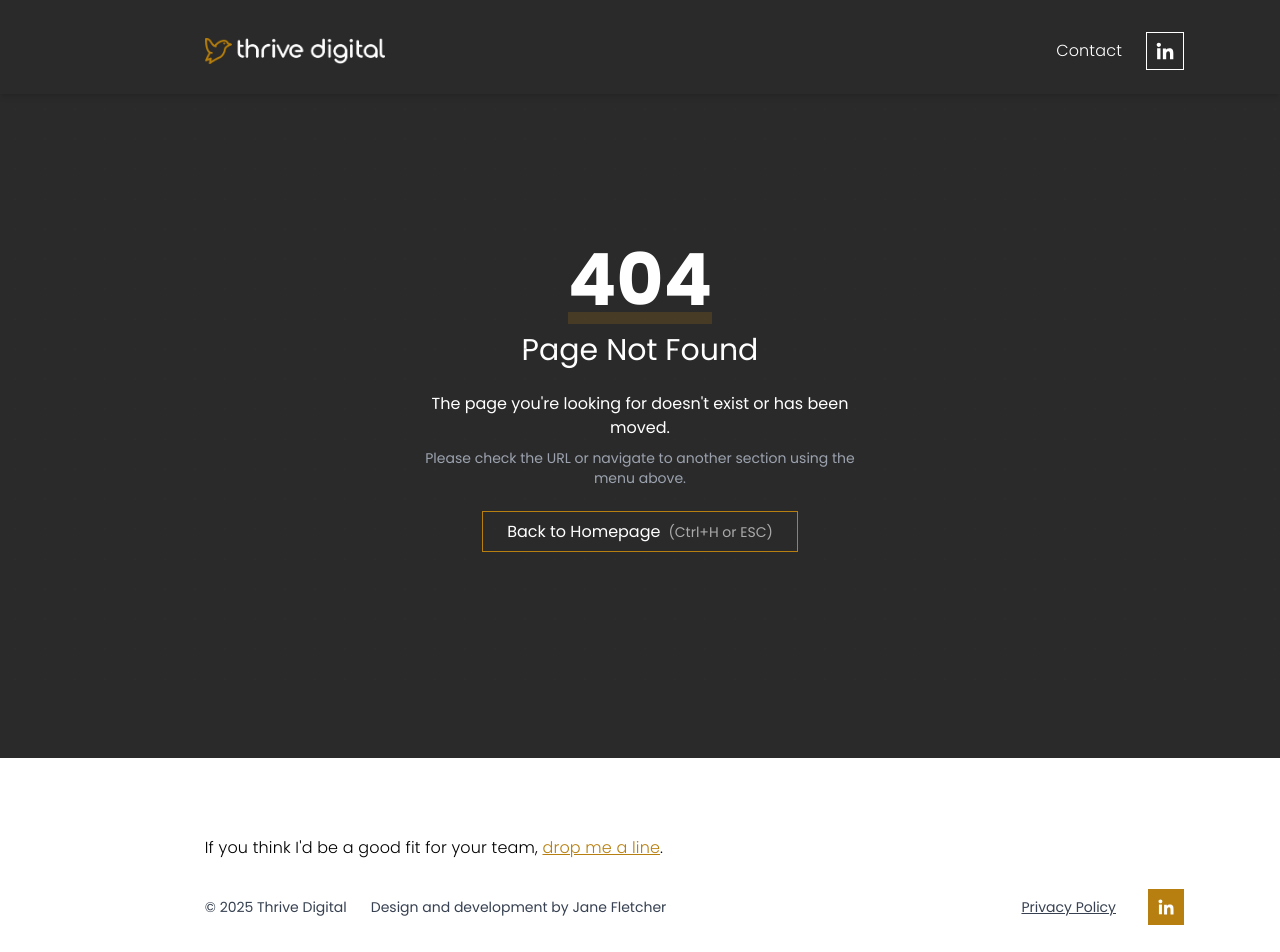
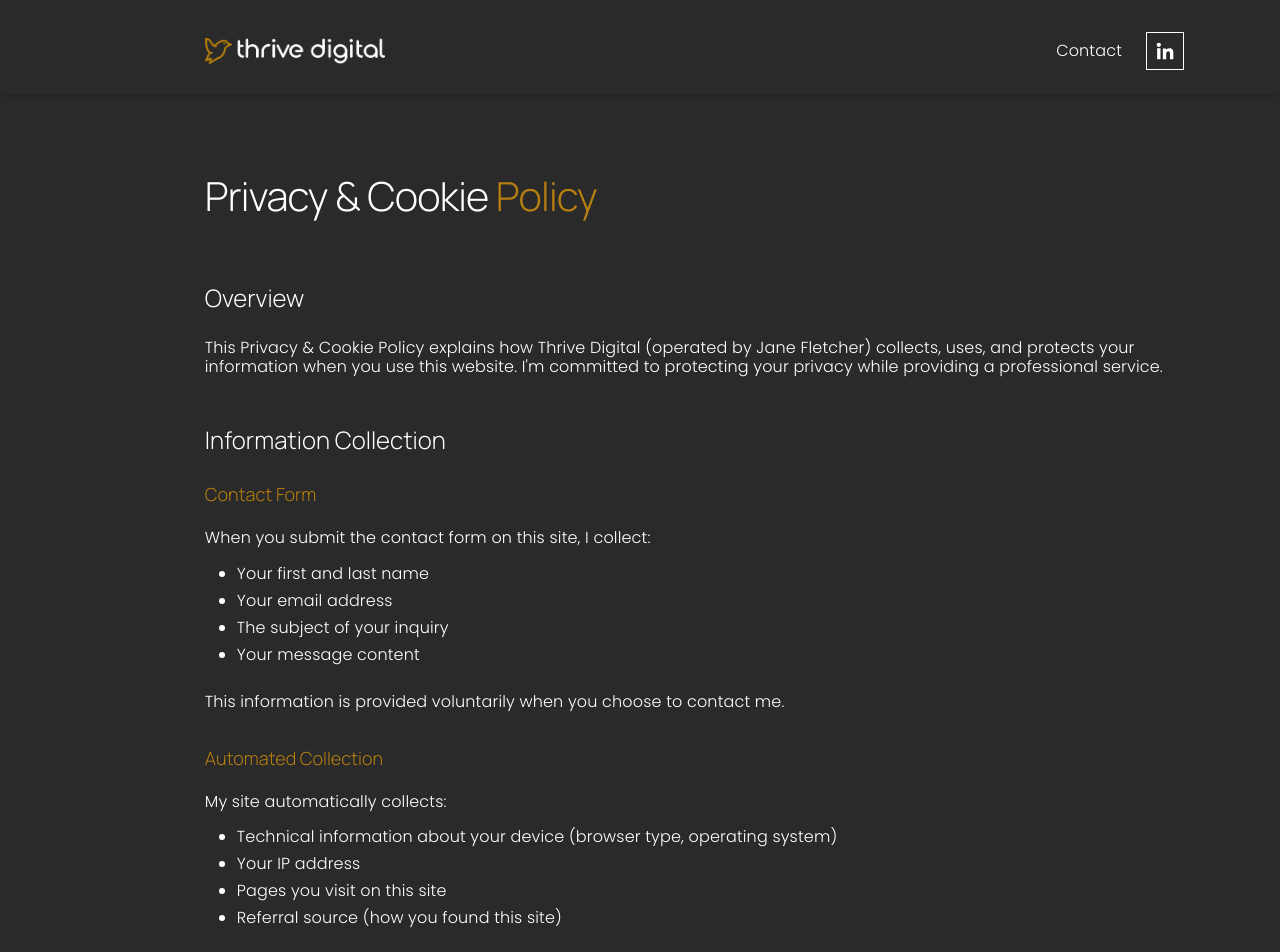
Before and after one commit to Jane-nuj/Thrive-digital, a Next.js app: page /privacy in a window 1280 px wide. Before the commit this address had no page. Shown: the top 952 px of the page. Built offline with nearby package versions, Linux system fonts and the light colour scheme.

Commit message:
Add privacy policy page and link from footer

```diff
--- /dev/null
+++ b/app/privacy/page.tsx
@@ -0,0 +1,176 @@
+import Link from 'next/link';
+
+export default function PrivacyPolicyPage() {
+  return (
+    <main id="main-content" tabIndex={-1} className="py-12 md:py-20">
+      <div className="layout-container">
+        <div className="content-padding">
+
+          {/* Skip to content link (visually hidden until focused) */}
+          <a
+            href="#content"
+            className="sr-only focus:not-sr-only focus:absolute focus:top-4 focus:left-4 bg-[#b77f0f] px-4 py-2 text-white"
+          >
+            Skip to content
+          </a>
+
+          {/* Title section */}
+          <div id="content" className="mb-16">
+            <h1 className="font-heading text-2xl sm:text-3xl md:text-h1 mb-8 leading-relaxed">
+              Privacy & Cookie <span className="text-gold">Policy</span>
+            </h1>
+          </div>
+
+          {/* Overview section */}
+          <section className="mb-12">
+            <h2 className="font-heading text-2xl mb-6">Overview</h2>
+            <p className="font-sans text-p1 mb-7">
+              This Privacy & Cookie Policy explains how Thrive Digital (operated by Jane Fletcher) collects, uses, and protects your information when you use this website. I'm committed to protecting your privacy while providing a professional service.
+            </p>
+          </section>
+
+          {/* Information Collection */}
+          <section className="mb-12">
+            <h2 className="font-heading text-2xl mb-6">Information Collection</h2>
+
+            <div className="mb-8">
+              <h3 className="font-heading text-lg mb-5 text-gold">Contact Form</h3>
+              <p className="font-sans text-p1 mb-4">
+                When you submit the contact form on this site, I collect:
+              </p>
+              <ul className="font-sans text-p1 mb-7 list-disc pl-8 space-y-2">
+                <li>Your first and last name</li>
+                <li>Your email address</li>
+                <li>The subject of your inquiry</li>
+                <li>Your message content</li>
+              </ul>
+              <p className="font-sans text-p1 mb-4">
+                This information is provided voluntarily when you choose to contact me.
+              </p>
+            </div>
+
+            <div>
+              <h3 className="font-heading text-lg mb-5 text-gold">Automated Collection</h3>
+              <p className="font-sans text-p1 mb-4">
+                My site automatically collects:
+              </p>
+              <ul className="font-sans text-p1 mb-7 list-disc pl-8 space-y-2">
+                <li>Technical information about your device (browser type, operating system)</li>
+                <li>Your IP address</li>
+                <li>Pages you visit on this site</li>
+                <li>Referral source (how you found this site)</li>
+              </ul>
+            </div>
+          </section>
+
+          {/* How Your Information Is Used */}
+          <section className="mb-12">
+            <h2 className="font-heading text-2xl mb-6">How Your Information Is Used</h2>
+            <p className="font-sans text-p1 mb-4">
+              Information submitted through the contact form is used solely to:
+            </p>
+            <ul className="font-sans text-p1 mb-7 list-disc pl-8 space-y-2">
+              <li>Respond to your inquiry</li>
+              <li>Communicate about potential projects or collaborations</li>
+              <li>Maintain a record of our correspondence</li>
+            </ul>
+
+            <p className="font-sans text-p1 mb-4">
+              I will never:
+            </p>
+            <ul className="font-sans text-p1 mb-7 list-disc pl-8 space-y-2">
+              <li>Sell or rent your personal information</li>
+              <li>Use your data for marketing purposes without explicit consent</li>
+              <li>Share your information with third parties except as necessary to provide services (see "Third-Party Services" below)</li>
+            </ul>
+          </section>
+
+          {/* Data Storage and Protection */}
+          <section className="mb-12">
+            <h2 className="font-heading text-2xl mb-6">Data Storage and Protection</h2>
+            <p className="font-sans text-p1 mb-4">
+              Your contact information is stored securely for a maximum of 24 months after our last communication. After this period, your data is deleted unless there is a legitimate business reason to retain it (such as an ongoing project).
+            </p>
+            <p className="font-sans text-p1 mb-7">
+              I implement appropriate security measures to protect your information from unauthorized access, alteration, or disclosure.
+            </p>
+          </section>
+
+          {/* Third-Party Services */}
+          <section className="mb-12">
+            <h2 className="font-heading text-2xl mb-6">Third-Party Services</h2>
+            <p className="font-sans text-p1 mb-7">
+              This site uses Resend as an email delivery service to process contact form submissions. When you submit the contact form, your information is processed by Resend in accordance with their privacy policy.
+            </p>
+          </section>
+
+          {/* Cookies */}
+          <section className="mb-12">
+            <h2 className="font-heading text-2xl mb-6">Cookies</h2>
+            <p className="font-sans text-p1 mb-4">
+              This site uses only essential cookies necessary for the website to function properly. These cookies:
+            </p>
+            <ul className="font-sans text-p1 mb-7 list-disc pl-8 space-y-2">
+              <li>Are required for core functionality</li>
+              <li>Do not track personal information</li>
+              <li>Are automatically deleted when you close your browser</li>
+              <li>Cannot be disabled without affecting site functionality</li>
+            </ul>
+            <p className="font-sans text-p1 mb-7">
+              No third-party analytics, advertising, or tracking cookies are used on this site.
+            </p>
+          </section>
+
+          {/* Your Rights */}
+          <section className="mb-12">
+            <h2 className="font-heading text-2xl mb-6">Your Rights</h2>
+            <p className="font-sans text-p1 mb-4">
+              You have the right to:
+            </p>
+            <ul className="font-sans text-p1 mb-7 list-disc pl-8 space-y-2">
+              <li>Request access to the personal information I hold about you</li>
+              <li>Request correction of inaccurate information</li>
+              <li>Request deletion of your information</li>
+              <li>Object to my use of your information</li>
+              <li>Request a copy of your information in a machine-readable format</li>
+            </ul>
+            <p className="font-sans text-p1 mb-7">
+              To exercise any of these rights, please contact me using the information below.
+            </p>
+          </section>
+
+          {/* Changes to This Policy */}
+          <section className="mb-12">
+            <h2 className="font-heading text-2xl mb-6">Changes to This Policy</h2>
+            <p className="font-sans text-p1 mb-7">
+              This policy may be updated occasionally to reflect changes in practices or legal requirements. Significant changes will be communicated via the website.
+            </p>
+          </section>
+
+          {/* Contact Information */}
+          <section className="mb-12">
+            <h2 className="font-heading text-2xl mb-6">Contact Information</h2>
+            <p className="font-sans text-p1 mb-4">
+              If you have any questions about this Privacy & Cookie Policy, please:
+            </p>
+            <p className="font-sans text-p1 mb-7">
+              Visit the{' '}
+              <Link href="/contact" className="text-gold underline hover:text-gold font-sans transition-colors duration-300">
+                contact page
+              </Link>{' '}
+              to get in touch with Jane Fletcher.
+            </p>
+          </section>
+
+          {/* Last Updated */}
+          <section className="mb-12">
+            <p className="font-sans text-sm text-gray-500">
+              Last updated: May 15, 2025
+            </p>
+          </section>
+
+        </div>
+      </div>
+    </main>
+  );
+}
```
